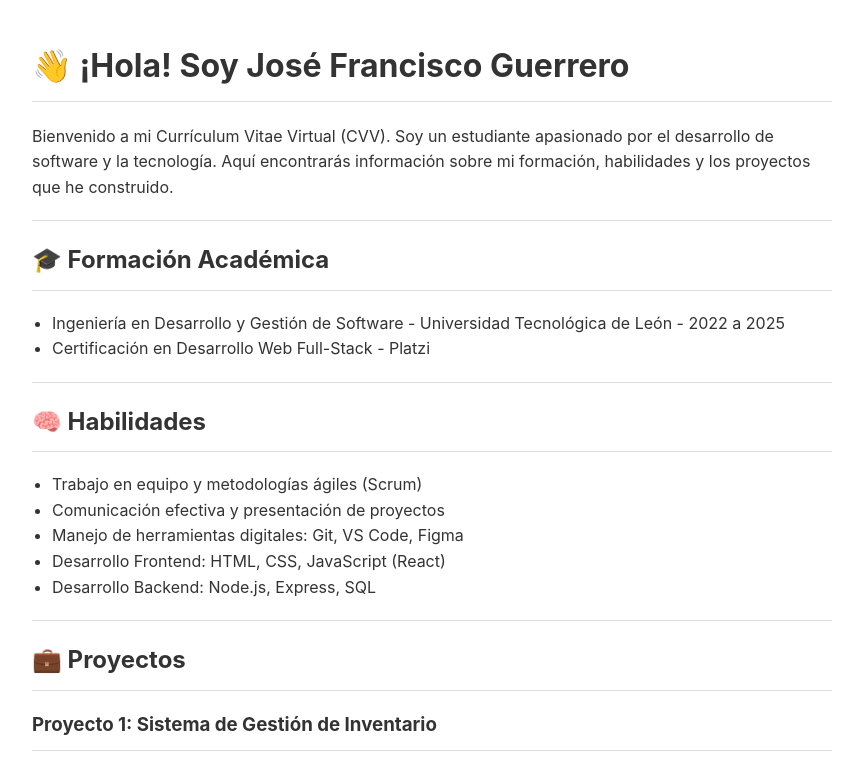
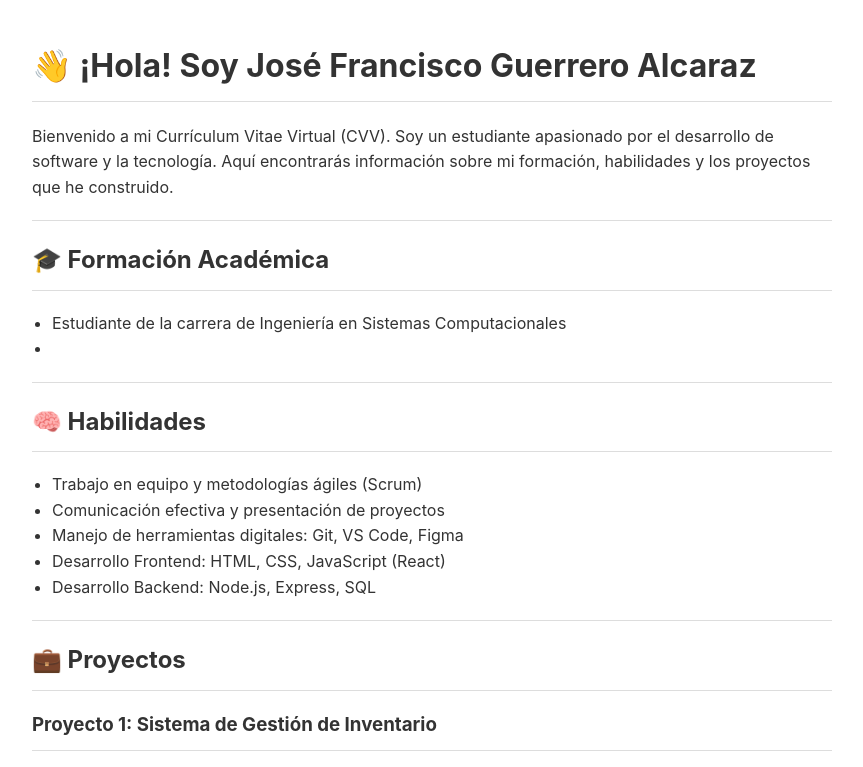
Before and after one commit to JoseFranciscoGuerrero/cvv-Jose-Francisco-Guerrero-Alcaraz, a plain HTML site: page index.html in a window 1280 px wide. Shown: the top 767 px of the page, without its empty margins (208-1071 px from the left). Drawn offline with Linux system fonts and the light colour scheme.

Commit message:
Update index.html

```diff
--- a/index.html
+++ b/index.html
@@ -15,14 +15,14 @@
 </head>
 <body>
 
-    <h1>👋 ¡Hola! Soy José Francisco Guerrero</h1>
+    <h1>👋 ¡Hola! Soy José Francisco Guerrero Alcaraz</h1>
     <p>Bienvenido a mi Currículum Vitae Virtual (CVV). Soy un estudiante apasionado por el desarrollo de software y la tecnología. Aquí encontrarás información sobre mi formación, habilidades y los proyectos que he construido.</p>
     <hr>
 
     <h2>🎓 Formación Académica</h2>
     <ul>
-        <li>Ingeniería en Desarrollo y Gestión de Software - Universidad Tecnológica de León - 2022 a 2025</li>
-        <li>Certificación en Desarrollo Web Full-Stack - Platzi</li>
+        <li>Estudiante de la carrera de Ingeniería en Sistemas Computacionales</li>
+        <li></li>
     </ul>
     <hr>
 
```
